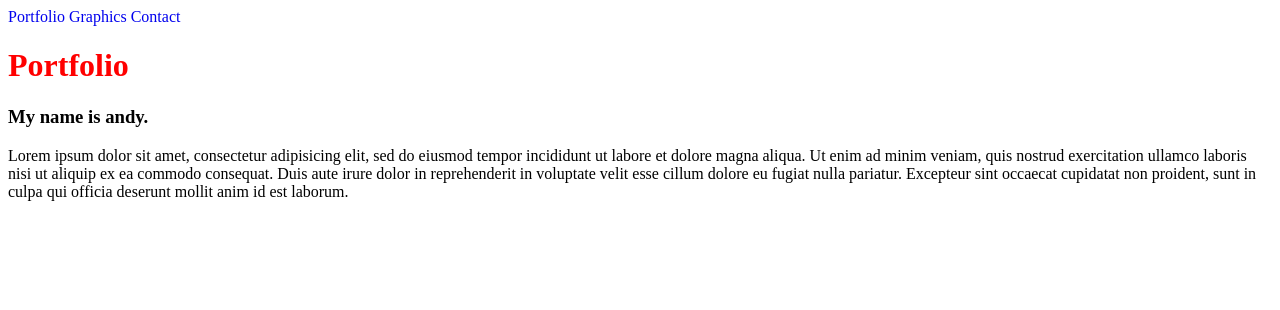
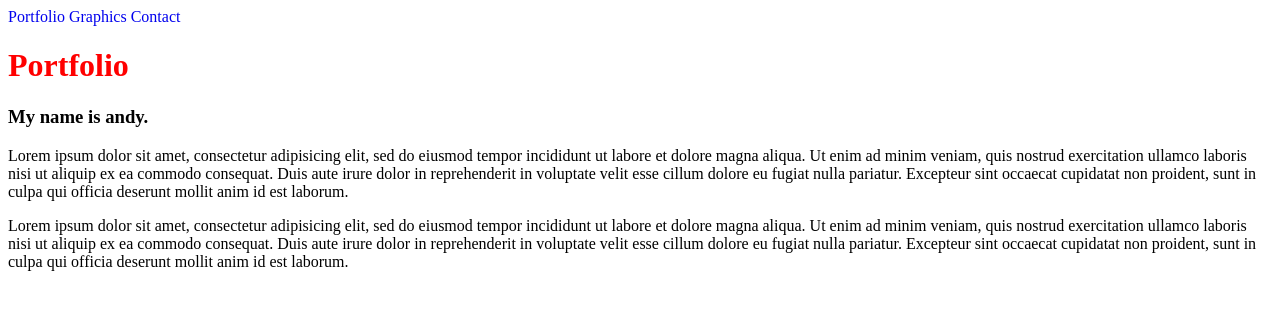
Before and after one commit to woolyink/woolyink.github.io, a Jekyll site: the page built from index.html, in a window 1280 px wide. Shown: the top 310 px of the page. Built offline with Jekyll 4.4.1, drawn with Linux system fonts in a browser that asks for light colours.

Commit message:
add footer as include

```diff
--- /dev/null
+++ b/_includes/footer.html
@@ -0,0 +1,7 @@
+	<footer>
+		<p>Lorem ipsum dolor sit amet, consectetur adipisicing elit, sed do eiusmod tempor incididunt ut labore et dolore magna aliqua. Ut enim ad minim veniam, quis nostrud exercitation ullamco laboris nisi ut aliquip ex ea commodo consequat. Duis aute irure dolor in reprehenderit in voluptate velit esse cillum dolore eu fugiat nulla pariatur. Excepteur sint occaecat cupidatat non proident, sunt in culpa qui officia deserunt mollit anim id est laborum.</p>
+	</footer>
+
+
+	</body>
+</html>
--- a/_layouts/default.html
+++ b/_layouts/default.html
@@ -1,8 +1,6 @@
 {% include header.html %}
-<h1>{{ page.title }}</h1>
-<p>{{ page.content }}</p>
 
+	<h1>{{ page.title }}</h1>
+	<p>{{ page.content }}</p>
 
-
-</body>
-</html>
+{% include footer.html %}
```
Also changed, not shown: 3 other files.
